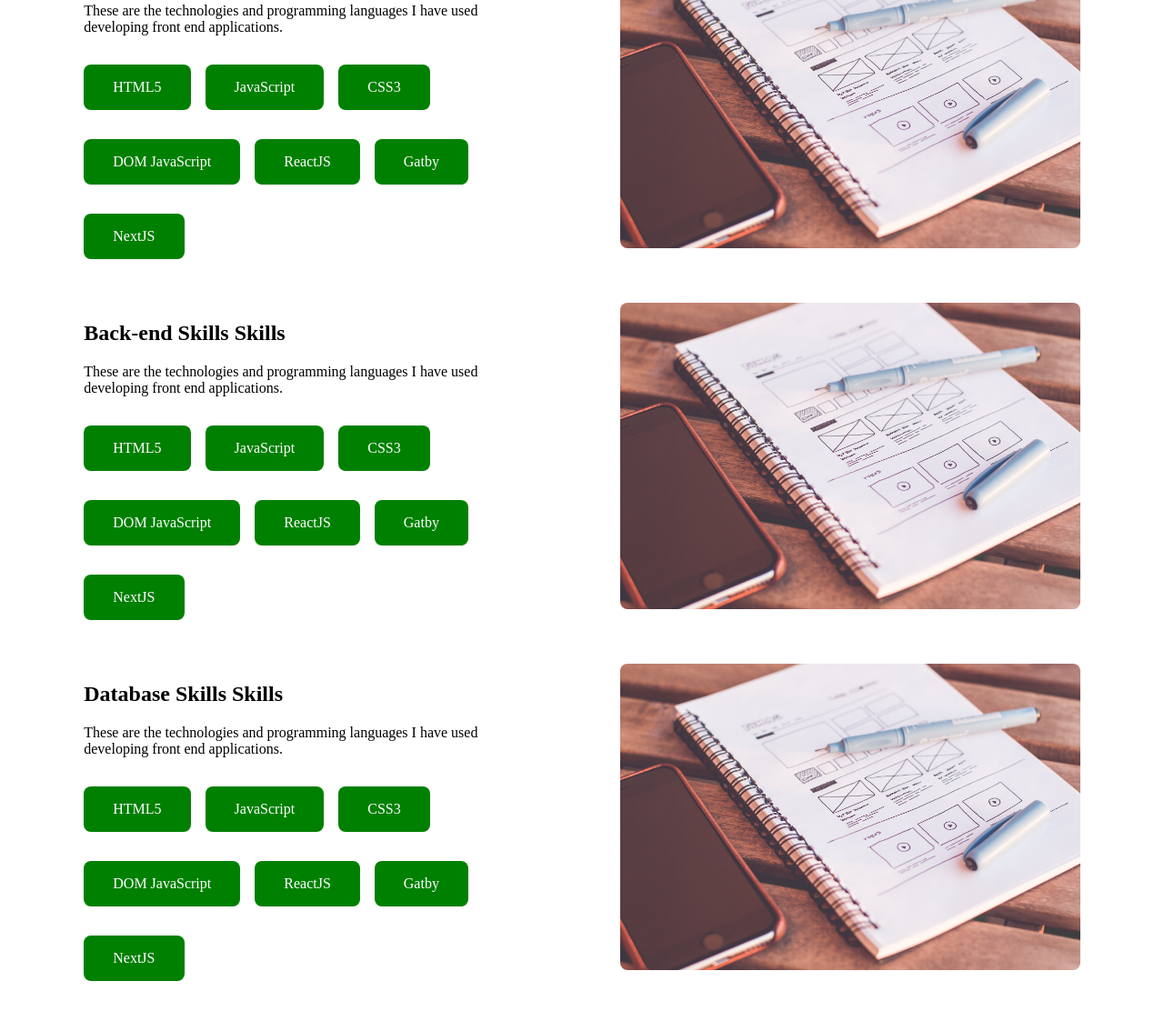
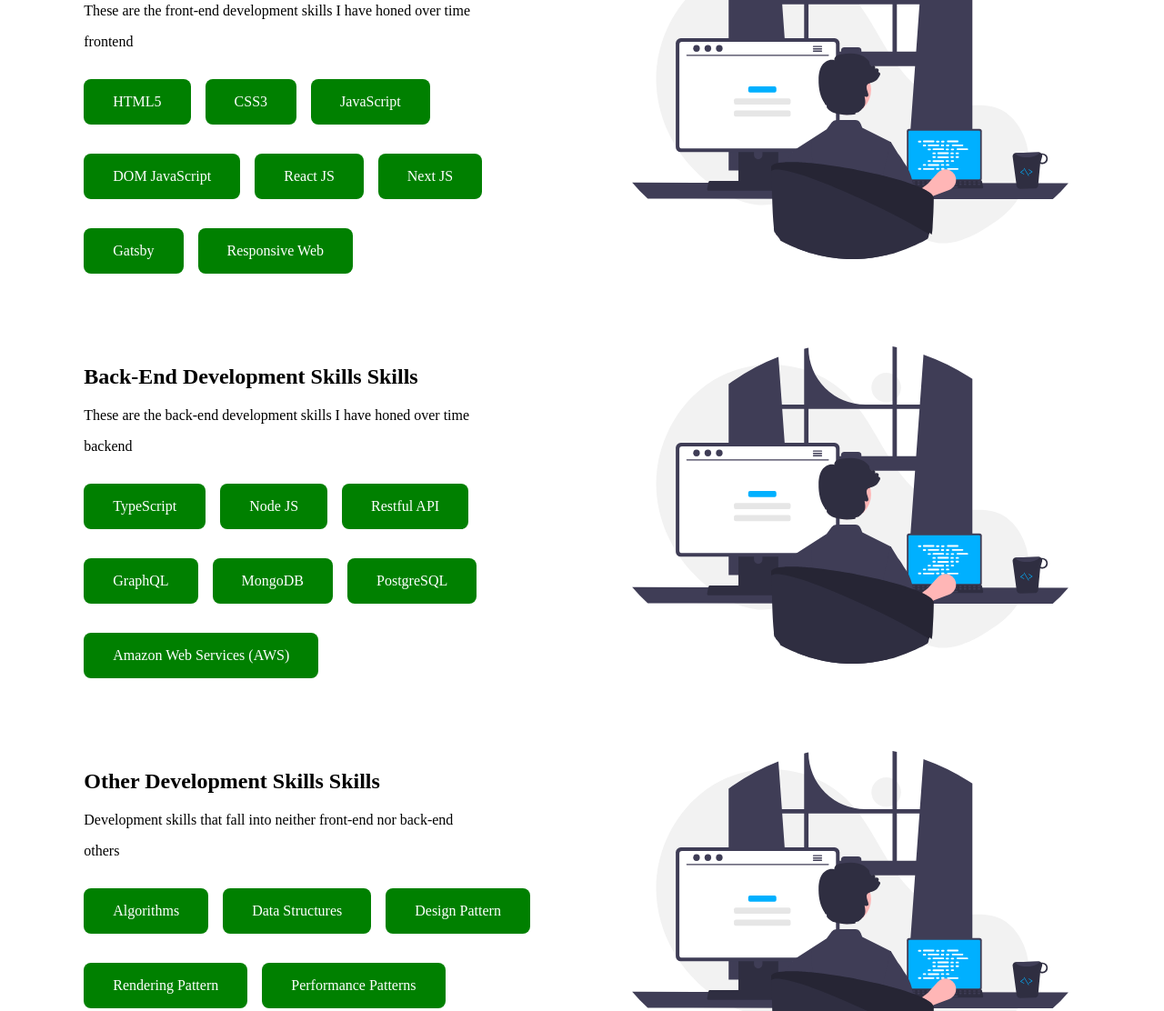
Before and after one commit to C-NASIR/cnasir, a Gatsby site: page / in a window 1280 px wide. Shown: the part 5117-6229 px from the top of the page at 91% size. Built offline with nearby package versions, Linux system fonts and the light colour scheme; Gatsby itself is replaced by a stand-in of ours.

Commit message:
Added skills in a nice way

```diff
--- a/src/components/Skill/Skill.jsx
+++ b/src/components/Skill/Skill.jsx
@@ -5,30 +5,24 @@ import Pill from "../pill/Pill";
 
 import * as styles from "./style.module.css";
 
-const Skill = ({ title }) => {
+const Skill = ({ title, description, skills = [], name }) => {
   return (
     <div className={styles.skill}>
       <div className={styles.info}>
         <div>
           <h2> {title} Skills </h2>
-          <p>
-            These are the technologies and programming languages I have used
-            developing front end applications. <br />
-          </p>
+          <p>{description}</p>
+          <p> {name} </p>
         </div>
         <div className={styles.pills}>
-          <Pill text="HTML5" />
-          <Pill text="JavaScript" />
-          <Pill text="CSS3" />
-          <Pill text="DOM JavaScript" />
-          <Pill text="ReactJS" />
-          <Pill text="Gatby" />
-          <Pill text="NextJS" />
+          {skills.map((text) => (
+            <Pill text={text} />
+          ))}
         </div>
       </div>
       <div className={styles.image}>
         <StaticImage
-          src="../../images/web-design.jpg"
+          src="../../images/frontend.svg"
           alt="web design example"
           className={styles.staticImage}
         />
--- a/src/components/Skill/style.module.css
+++ b/src/components/Skill/style.module.css
@@ -15,8 +15,10 @@
 
 .image {
   width: 40%;
+  text-align: center;
 }
 
 .staticImage {
   border-radius: 0.5em;
+  width: 30em;
 }
--- a/src/components/Skills/Skills.jsx
+++ b/src/components/Skills/Skills.jsx
@@ -2,13 +2,66 @@ import React from "react";
 import Skill from "../Skill/Skill";
 
 import * as styles from "./style.module.css";
+
+const data = [
+  {
+    title: "Front-End Development Skills",
+    description:
+      "These are the front-end development skills I have honed over time",
+    skills: [
+      "HTML5",
+      "CSS3",
+      "JavaScript",
+      "DOM JavaScript",
+      "React JS",
+      "Next JS",
+      "Gatsby",
+      "Responsive Web",
+    ],
+    name: "frontend",
+  },
+  {
+    title: "Back-End Development Skills",
+    description:
+      "These are the back-end development skills I have honed over time",
+    skills: [
+      "TypeScript",
+      "Node JS",
+      "Restful API",
+      "GraphQL",
+      "MongoDB",
+      "PostgreSQL",
+      "Amazon Web Services (AWS)",
+    ],
+    name: "backend",
+  },
+  {
+    title: "Other Development Skills",
+    description:
+      "Development skills that fall into neither front-end nor back-end",
+    skills: [
+      "Algorithms",
+      "Data Structures",
+      "Design Pattern",
+      "Rendering Pattern",
+      "Performance Patterns",
+      "Mobile App Development",
+    ],
+    name: "others",
+  },
+];
+
 const Skills = () => {
   return (
     <div className={styles.skills}>
-      <Skill title="Front-end Skills" />
-      <Skill title="Back-end Skills" />
-      <Skill title="Database Skills" />
-      <Skill title="Other Skills" />
+      {data.map((obj) => (
+        <Skill
+          title={obj.title}
+          description={obj.description}
+          skills={obj.skills}
+          name={obj.name}
+        />
+      ))}
     </div>
   );
 };
--- a/src/components/Skills/style.module.css
+++ b/src/components/Skills/style.module.css
@@ -1,5 +1,5 @@
 .skills {
   display: flex;
   flex-direction: column;
-  gap: 2em;
+  gap: 4em;
 }
```
Also changed, not shown: src/images/backend.svg (added), src/images/frontend.svg (added), src/images/others.svg (added), src/images/web-design.jpg (deleted).
